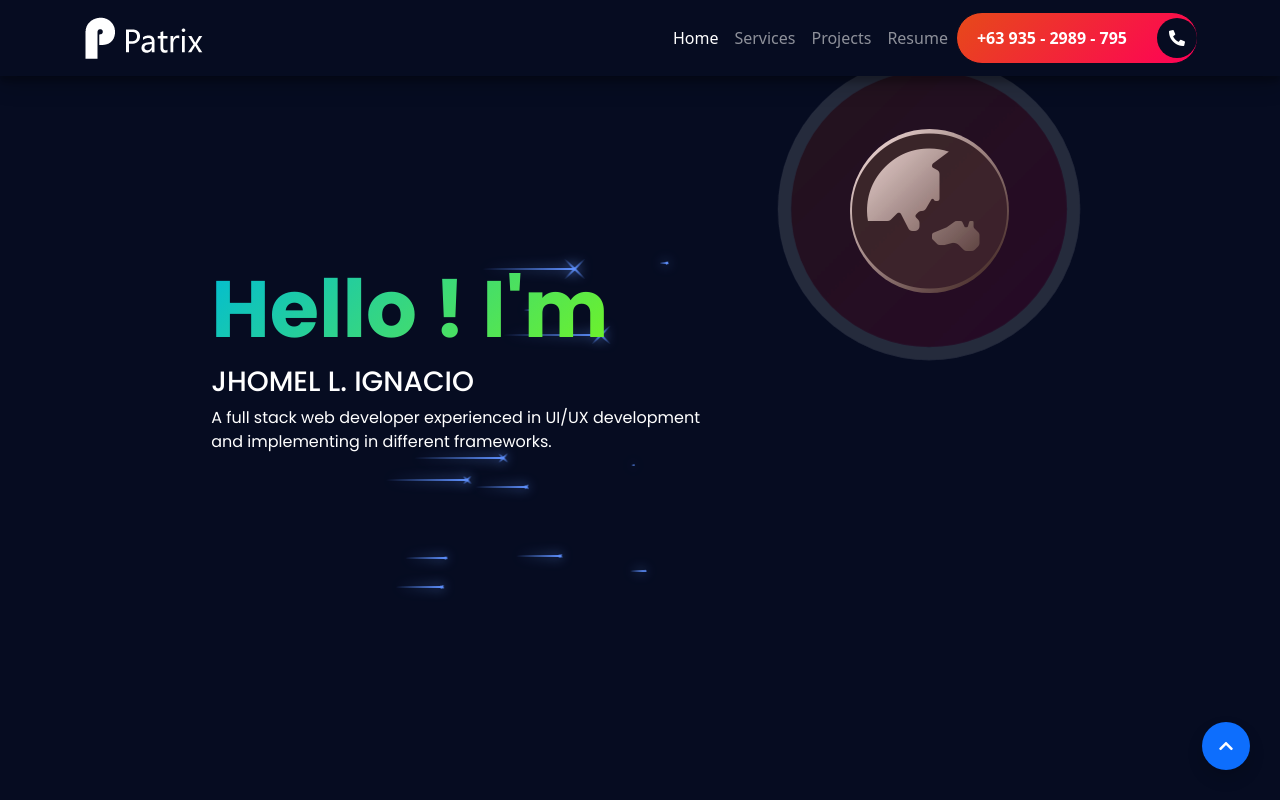
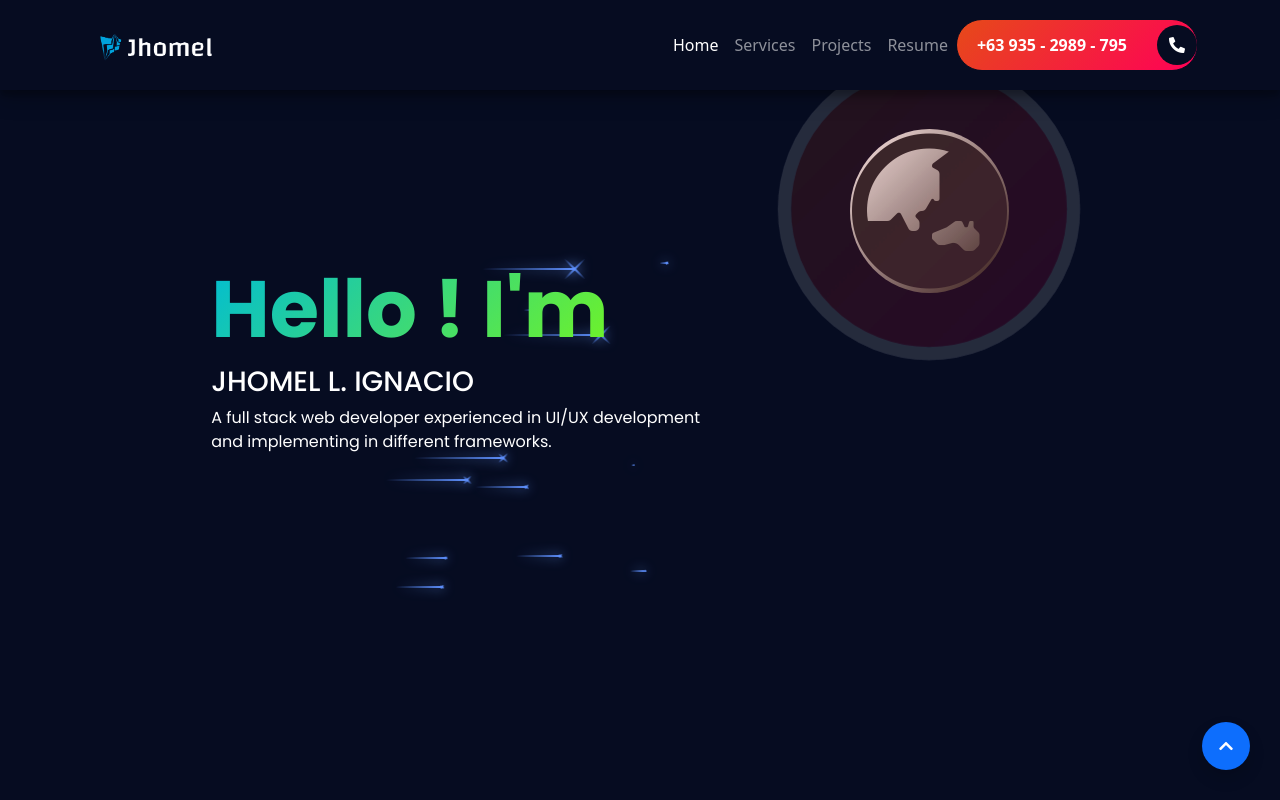
Before and after one commit to punisher08/finalportfolio, a website: page index.html in a window 1280 px wide. Shown: the top 800 px of the page. Drawn offline with nearby package versions, Linux system fonts and the light colour scheme.

Commit message:
create logo

```diff
--- a/index.html
+++ b/index.html
@@ -19,7 +19,7 @@
   <nav class="navbar navbar-expand-lg navbar-dark menu fixed-top">
     <div class="container">
       <a class="navbar-brand" href="#">
-        <img src="assets/images/logo.png" alt="logo images">
+        <img src="assets/images/mylogo.png" style="height: 4rem;" alt="logo images">
       </a>
       <button class="navbar-toggler" type="button" data-bs-toggle="collapse" data-bs-target="#navbarNav" aria-controls="navbarNav" aria-expanded="false" aria-label="Toggle navigation">
         <span class="navbar-toggler-icon"></span>
```
Also changed, not shown: assets/download.png (added), assets/images/logo.png (deleted), assets/images/mylogo.png (added).
